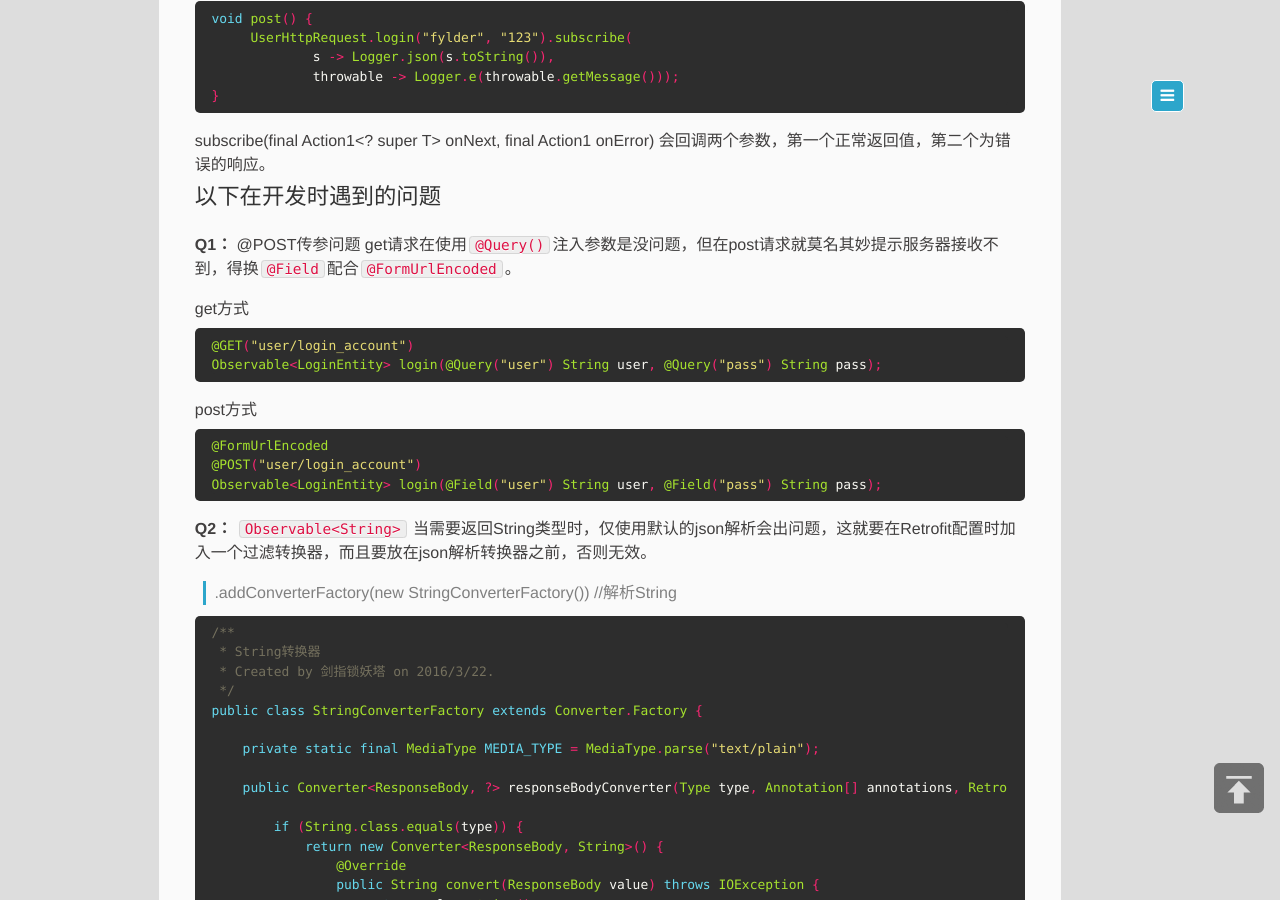
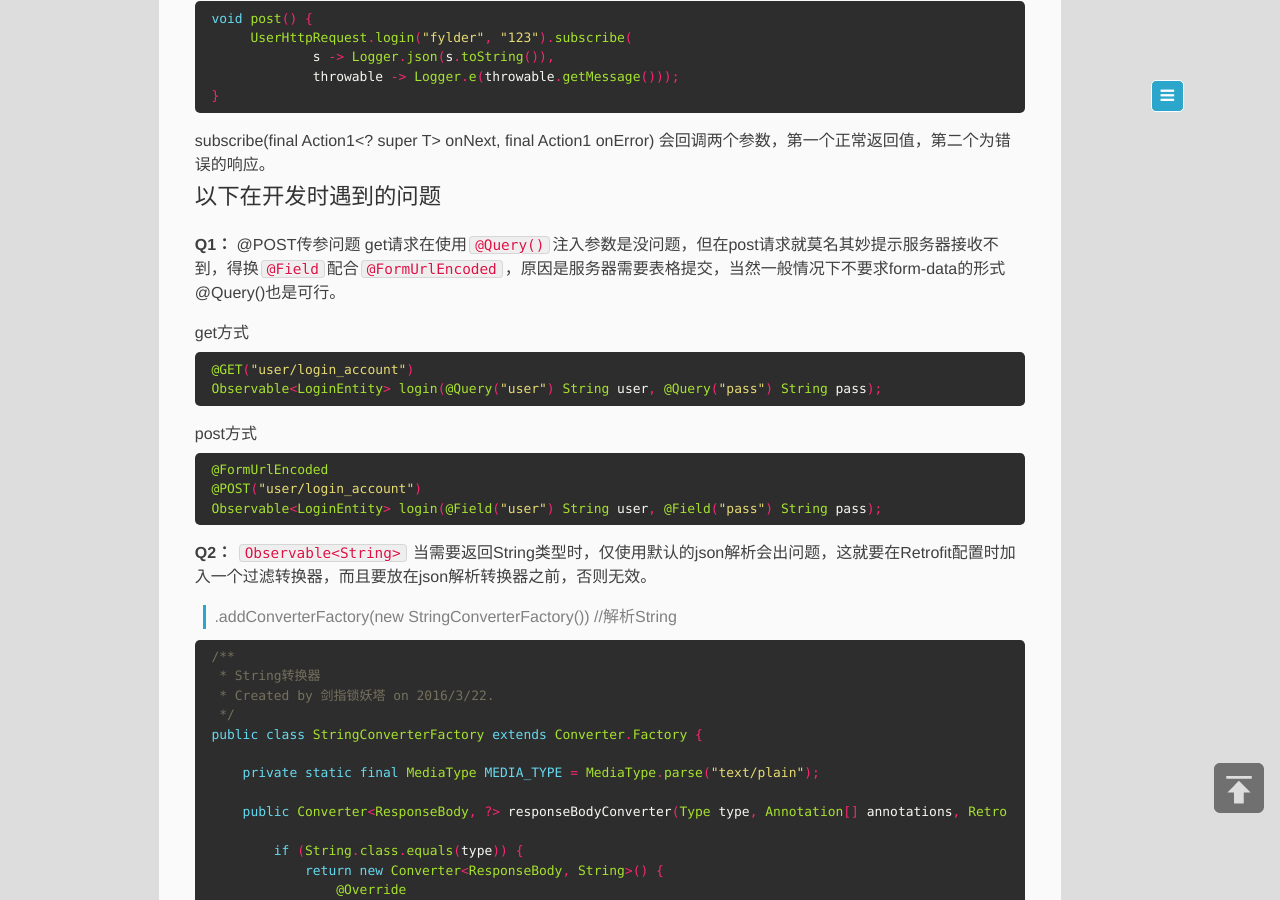
Before and after one commit to fylder/fylder.github.io, a Jekyll site: the page built from _posts/2016-03-22-Retrofit2.md, in a window 1280 px wide and 900 px high, scrolled down 2310 px. Built offline with Jekyll 4.4.1, drawn with Linux system fonts in a browser that asks for light colours; comment, search, counter and statistics services are not loaded.

Commit message:
Update 2016-03-22-Retrofit2.md

```diff
--- a/_posts/2016-03-22-Retrofit2.md
+++ b/_posts/2016-03-22-Retrofit2.md
@@ -130,7 +130,7 @@ subscribe(final Action1<? super T> onNext, final Action1<Throwable> onError) 会
 ##### 以下在开发时遇到的问题
 
 **Q1：**	@POST传参问题
-get请求在使用`@Query()`注入参数是没问题，但在post请求就莫名其妙提示服务器接收不到，得换`@Field`配合`@FormUrlEncoded`。
+get请求在使用`@Query()`注入参数是没问题，但在post请求就莫名其妙提示服务器接收不到，得换`@Field`配合`@FormUrlEncoded`，原因是服务器需要表格提交，当然一般情况下不要求form-data的形式@Query()也是可行。
 
 get方式
 
```
